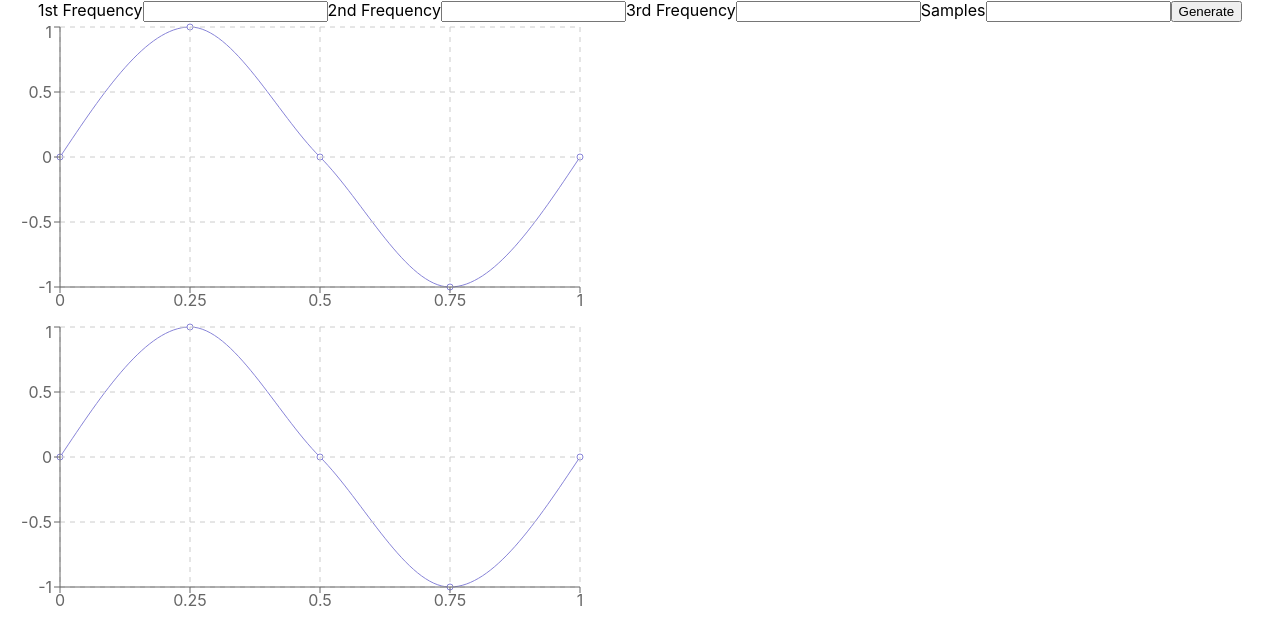
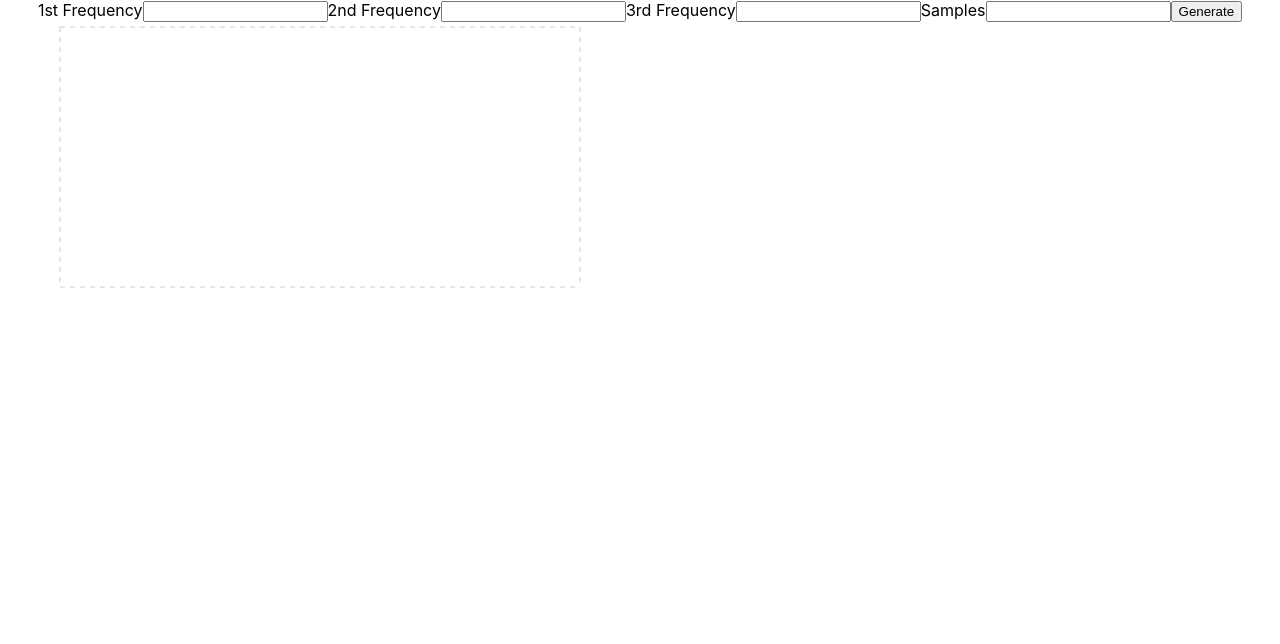
Before and after one commit to TovTyvold/WebApp_Sine_Project, a React (Create React App) app in the folder frontend/: page / in a window 1280 px wide. Shown: the top 644 px of the page. Built offline with nearby package versions, Linux system fonts and the light colour scheme.

Commit message:
updated graph component

```diff
--- a/frontend/src/App.tsx
+++ b/frontend/src/App.tsx
@@ -7,6 +7,8 @@ import React, { useState, useRef } from 'react';
 const API_URL = 'http://localhost:5000/';
 
 function App() {
+
+  let datapoints: any[] = [];
 
   // Hooks
   const freqRef1 = useRef<HTMLInputElement>(null);
@@ -48,13 +50,15 @@ function App() {
         },
         body: JSON.stringify(data)
       })
-      console.log(response.json());
+      //console.log(response.json());
 
       const responseData = await response.json()
 
       responseData.forEach((element: any) => {
-        console.log(element);
+        datapoints.push(element);
       });
+
+      console.log(datapoints);
 
 
     } catch (error) {
@@ -87,12 +91,10 @@ function App() {
           </label>
           <button type='submit'>Generate</button>
         </div>
-        <div>
-          <Graph></Graph>
-        </div>
+
       </form>
       <div>
-        <Graph></Graph>
+        <Graph {...datapoints}></Graph>
       </div>
 
 
--- a/frontend/src/components/Graph.tsx
+++ b/frontend/src/components/Graph.tsx
@@ -1,12 +1,14 @@
 import { LineChart, Line, CartesianGrid, XAxis, YAxis, Tooltip } from 'recharts';
 
 
-export default function Graph() {
+export default function Graph(datapoints: Object[]) {
+
     const data = [{x: 0, y: 0}, {x: 0.25, y: 1}, {x: 0.5, y: 0}, {x: 0.75, y: -1}, {x: 1, y: 0}]
 
     return (
         <div>
-            <LineChart width={600} height={300} data={data} margin={{ top: 5, right: 20, bottom: 5, left: 0 }}>
+
+            <LineChart width={600} height={300} data={datapoints} margin={{ top: 5, right: 20, bottom: 5, left: 0 }}>
                 <Line type="monotone" dataKey="y" stroke="#8884d8" />
                 <CartesianGrid stroke="#ccc" strokeDasharray="5 5" />
                 <XAxis dataKey="x" />
```
